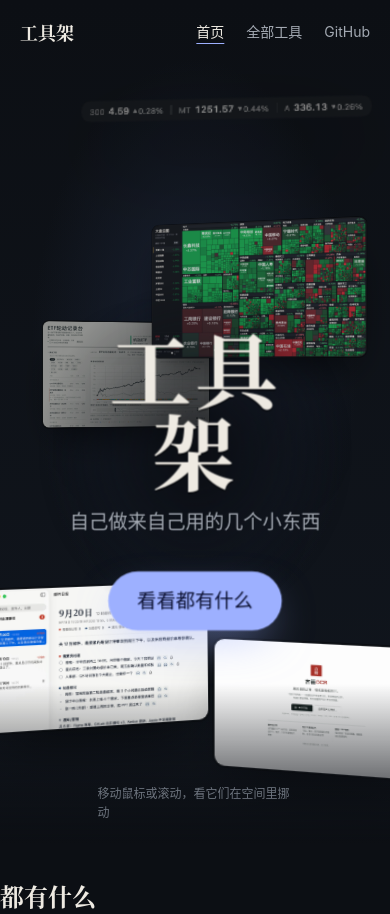
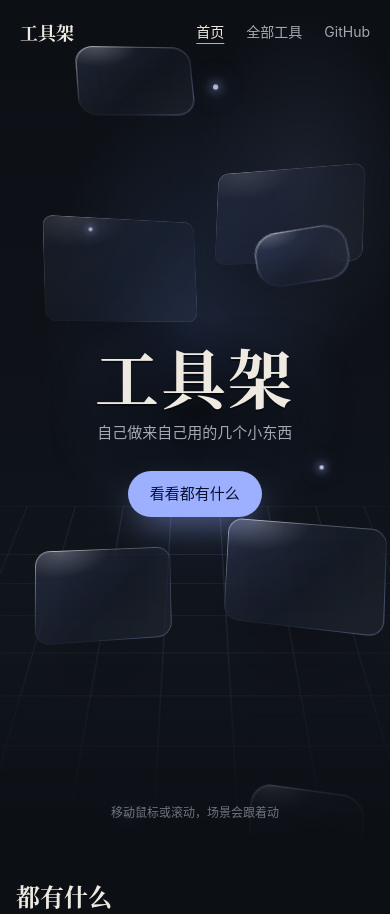
Before and after one commit to Kris8888888/kris8888888.github.io, a plain HTML site: page index.html in a window 390 px wide. Shown: the top 914 px of the page. Drawn offline with Linux system fonts and the light colour scheme.

Commit message:
首页视差改为抽象玻璃薄板 + 透视网格 + 光点；标题独立于三维场景；列表加缩略图
Co-Authored-By: Claude Fable 5.1 <noreply@anthropic.com>

```diff
--- a/index.html
+++ b/index.html
@@ -31,62 +31,92 @@ img{display:block;max-width:100%;height:auto}
 .nav nav a[aria-current="page"]{color:var(--ink);text-decoration:underline;text-underline-offset:6px;text-decoration-color:var(--accent)}
 .nav nav a:hover{color:var(--ink)}
 
-/* 三维舞台：截图是悬在空间里的平面，鼠标带动整个场景倾斜，滚动时各层按远近不同速度位移 */
+/* 三维舞台：一组悬在空间里的玻璃薄板 + 透视网格地面 + 几粒光点。鼠标带动场景倾斜，滚动时各层按远近不同速度位移，空闲时缓慢漂浮 */
 .hero{position:relative;height:100vh;height:100svh;min-height:560px;overflow:hidden;
   background:
-    radial-gradient(60% 50% at 50% 42%, #1A2233 0%, rgba(26,34,51,0) 70%),
+    radial-gradient(55% 45% at 50% 40%, #1B2438 0%, rgba(27,36,56,0) 70%),
+    radial-gradient(40% 30% at 78% 22%, rgba(157,176,255,.10) 0%, rgba(157,176,255,0) 70%),
     linear-gradient(180deg, var(--bg) 0%, var(--bg-2) 100%)}
-.hero::after{content:"";position:absolute;inset:auto 0 0 0;height:160px;background:linear-gradient(180deg,rgba(12,15,20,0),var(--bg));pointer-events:none;z-index:5}
-.stage{position:absolute;inset:0;perspective:1400px;perspective-origin:50% 45%}
+.hero::after{content:"";position:absolute;inset:auto 0 0 0;height:180px;background:linear-gradient(180deg,rgba(12,15,20,0),var(--bg));pointer-events:none;z-index:5}
+.stage{position:absolute;inset:0;perspective:1300px;perspective-origin:50% 42%}
 .scene{position:absolute;inset:0;transform-style:preserve-3d;transform:rotateX(var(--rx,0deg)) rotateY(var(--ry,0deg));will-change:transform}
-.layer{position:absolute;left:50%;top:50%;width:var(--w);transform-style:preserve-3d;
-  transform:translate3d(calc(-50% + var(--x)), calc(-50% + var(--y) + var(--sy,0px) * var(--p)), var(--z)) rotateY(var(--ay,0deg)) rotateX(var(--ax,0deg));
-  will-change:transform}
-.layer.shot{border-radius:10px;overflow:hidden;border:1px solid rgba(255,255,255,.08);background:#0A0D11;
-  box-shadow:0 30px 60px -20px rgba(0,0,0,.7), 0 0 0 1px rgba(0,0,0,.4)}
-.layer.shot img{width:100%;aspect-ratio:16/10;object-fit:cover;object-position:top left}
-.layer.far{filter:brightness(.62) saturate(.85)}
-.layer.mid{filter:brightness(.82)}
-.layer.strip img{width:100%;border-radius:8px;filter:drop-shadow(0 24px 40px rgba(0,0,0,.7))}
-.layer figcaption{position:absolute;left:10px;bottom:8px;font-size:12px;color:rgba(238,234,226,.7);background:rgba(10,13,17,.55);padding:2px 8px;border-radius:4px;backdrop-filter:blur(4px)}
+.layer{position:absolute;left:50%;top:50%;transform-style:preserve-3d;will-change:transform;
+  transform:translate3d(calc(-50% + var(--x)), calc(-50% + var(--y) + var(--sy,0px) * var(--p,0)), var(--z)) rotateX(var(--ax,0deg)) rotateY(var(--ay,0deg)) rotateZ(var(--az,0deg))}
 
-.layer.title{width:auto;text-align:center;pointer-events:none}
-.layer.title::before{content:"";position:absolute;inset:-30% -40%;background:radial-gradient(50% 50% at 50% 45%, rgba(12,15,20,.85) 0%, rgba(12,15,20,0) 70%);z-index:-1;transform:translateZ(-1px)}
-.layer.title h1{font-family:var(--serif);font-weight:700;font-size:clamp(64px,11vw,132px);line-height:1;letter-spacing:.04em;
+/* 地面：透视网格，向远处淡出 */
+.ground{position:absolute;inset:0;perspective:900px;perspective-origin:50% 30%;pointer-events:none}
+.floor{position:absolute;left:50%;top:58%;width:220vw;height:140vh;transform:translate(-50%,calc(var(--sy,0px) * -.06)) rotateX(80deg) rotateZ(var(--fz,0deg));transform-origin:50% 0;will-change:transform;
+  background-image:linear-gradient(rgba(157,176,255,.16) 1px, transparent 1px),linear-gradient(90deg, rgba(157,176,255,.16) 1px, transparent 1px);
+  background-size:72px 72px;background-position:50% 0;
+  -webkit-mask-image:radial-gradient(ellipse 45% 55% at 50% 0%, #000 0%, rgba(0,0,0,.5) 40%, transparent 75%);mask-image:radial-gradient(ellipse 45% 55% at 50% 0%, #000 0%, rgba(0,0,0,.5) 40%, transparent 75%)}
+
+/* 玻璃薄板：渐变描边 + 顶边高光 + 磨砂透出后面的板 */
+.slab{width:var(--w);height:var(--h);border-radius:16px;
+  background:linear-gradient(135deg, rgba(157,176,255,.13) 0%, rgba(157,176,255,.03) 55%, rgba(255,255,255,.05) 100%);
+  box-shadow:inset 0 1px 0 rgba(255,255,255,.22), inset 0 -1px 0 rgba(0,0,0,.25), 0 50px 90px -40px rgba(0,0,0,.9);
+  backdrop-filter:blur(10px) saturate(1.2);-webkit-backdrop-filter:blur(10px) saturate(1.2);
+  animation:drift var(--t,12s) ease-in-out var(--d,0s) infinite alternate}
+.slab::before{content:"";position:absolute;inset:0;border-radius:inherit;padding:1px;
+  background:linear-gradient(135deg, rgba(255,255,255,.55) 0%, rgba(255,255,255,.06) 35%, rgba(157,176,255,.10) 65%, rgba(157,176,255,.45) 100%);
+  -webkit-mask:linear-gradient(#000 0 0) content-box, linear-gradient(#000 0 0);-webkit-mask-composite:xor;mask:linear-gradient(#000 0 0) content-box, linear-gradient(#000 0 0);mask-composite:exclude;pointer-events:none}
+.slab::after{content:"";position:absolute;inset:0;border-radius:inherit;pointer-events:none;
+  background:radial-gradient(60% 50% at 18% 0%, rgba(255,255,255,.22) 0%, rgba(255,255,255,0) 60%)}
+.slab.dim{opacity:.55;filter:blur(.6px)}
+@keyframes drift{from{translate:0 0;rotate:0deg}to{translate:0 -18px;rotate:.6deg}}
+
+/* 光点 */
+.spark{width:5px;height:5px;border-radius:50%;background:#DDE4FF;box-shadow:0 0 10px 2px rgba(157,176,255,.7), 0 0 30px 6px rgba(157,176,255,.25);animation:twinkle var(--t,6s) ease-in-out var(--d,0s) infinite alternate}
+@keyframes twinkle{from{opacity:.35;scale:.8}to{opacity:1;scale:1.1}}
+
+.title{position:absolute;inset:0;z-index:4;display:flex;align-items:center;justify-content:center;pointer-events:none;padding-top:2vh}
+.title-in{text-align:center;transform:translate3d(var(--tx,0px),var(--ty,0px),0);will-change:transform}
+.title-in::before{content:"";position:absolute;inset:-30% -40%;z-index:-1;background:radial-gradient(50% 50% at 50% 45%, rgba(12,15,20,.85) 0%, rgba(12,15,20,0) 70%)}
+.title h1{font-family:var(--serif);font-weight:700;font-size:clamp(64px,11vw,132px);line-height:1;letter-spacing:.04em;
   text-shadow:0 2px 0 rgba(0,0,0,.4), 0 30px 60px rgba(0,0,0,.6)}
-.layer.title p{margin-top:14px;font-size:clamp(15px,1.6vw,19px);color:var(--ink-2)}
-.layer.title .cta{pointer-events:auto;display:inline-block;margin-top:26px;padding:11px 22px;border-radius:999px;background:var(--accent);color:var(--accent-ink);font-weight:500;font-size:15px;box-shadow:0 14px 34px -10px rgba(157,176,255,.6)}
-.layer.title .cta:hover{background:var(--accent-hover)}
+.title p{margin-top:14px;font-size:clamp(15px,1.6vw,19px);color:var(--ink-2)}
+.title .cta{pointer-events:auto;display:inline-block;margin-top:26px;padding:11px 22px;border-radius:999px;background:var(--accent);color:var(--accent-ink);font-weight:500;font-size:15px;box-shadow:0 14px 34px -10px rgba(157,176,255,.6)}
+.title .cta:hover{background:var(--accent-hover)}
 .hint{position:absolute;left:50%;bottom:22px;transform:translateX(-50%);z-index:6;font-size:12px;color:var(--ink-3)}
 
-/* 桌面构图：五张图围着标题，远近不一 */
-.l-market{--w:44vw;--x:30vw;--y:-14vh;--z:-360px;--ay:-18deg;--p:-.10}
-.l-etf{--w:38vw;--x:-33vw;--y:-2vh;--z:-560px;--ay:16deg;--p:-.16}
-.l-mail{--w:30vw;--x:-25vw;--y:26vh;--z:40px;--ay:12deg;--ax:3deg;--p:.06}
-.l-guji{--w:26vw;--x:29vw;--y:27vh;--z:120px;--ay:-12deg;--p:.10}
-.l-strip{--w:26vw;--x:4vw;--y:-30vh;--z:260px;--ay:-4deg;--ax:8deg;--p:.18}
-.l-title{--x:0px;--y:2vh;--z:200px;--p:.02}
+/* 桌面构图 */
+.s1{--w:34vw;--h:22vw;--x:-30vw;--y:-6vh;--z:-520px;--ay:22deg;--ax:6deg;--az:-3deg;--p:-.14;--t:14s;--d:-3s}
+.s2{--w:30vw;--h:19vw;--x:31vw;--y:-16vh;--z:-420px;--ay:-24deg;--ax:5deg;--az:2deg;--p:-.11;--t:13s;--d:-7s}
+.s3{--w:19vw;--h:12vw;--x:-22vw;--y:24vh;--z:-120px;--ay:16deg;--ax:10deg;--az:-2deg;--p:-.02;--t:11s;--d:-1s}
+.s4{--w:21vw;--h:13vw;--x:26vw;--y:22vh;--z:-60px;--ay:-18deg;--ax:8deg;--az:3deg;--p:.02;--t:12s;--d:-5s}
+.s5{--w:12vw;--h:8vw;--x:-9vw;--y:-30vh;--z:120px;--ay:10deg;--ax:14deg;--az:-6deg;--p:.10;--t:10s;--d:-2s}
+.s6{--w:10vw;--h:6.5vw;--x:15vw;--y:33vh;--z:220px;--ay:-12deg;--ax:12deg;--az:4deg;--p:.16;--t:9s;--d:-6s}
+.s7{--w:7vw;--h:4.5vw;--x:12vw;--y:-27vh;--z:300px;--ay:-6deg;--ax:16deg;--az:-8deg;--p:.20;--t:8s;--d:-4s}
+.k1{--x:-36vw;--y:-28vh;--z:-300px;--p:-.08;--t:5s;--d:-1s}
+.k2{--x:38vw;--y:8vh;--z:-200px;--p:-.05;--t:7s;--d:-3s}
+.k3{--x:-14vw;--y:36vh;--z:160px;--p:.12;--t:6s;--d:-2s}
+.k4{--x:5vw;--y:-38vh;--z:40px;--p:.06;--t:8s;--d:-5s}
 
 @media (max-width:720px){
   .hero{min-height:620px}
   .stage{perspective:900px}
-  .l-market{--w:78vw;--x:22vw;--y:-24vh;--z:-360px;--ay:-14deg}
-  .l-etf{--w:70vw;--x:-28vw;--y:-6vh;--z:-560px;--ay:12deg}
-  .l-mail{--w:56vw;--x:-24vw;--y:27vh;--z:20px;--ay:10deg}
-  .l-guji{--w:48vw;--x:28vw;--y:30vh;--z:90px;--ay:-10deg}
-  .l-strip{--w:58vw;--x:6vw;--y:-30vh;--z:200px}
-  .l-market{--y:-20vh}
-  .l-title{--y:4vh}
-  .layer figcaption{display:none}
+  .floor{top:60%;background-size:48px 48px}
+  .s1{--w:64vw;--h:42vw;--x:-30vw;--y:-22vh}
+  .s2{--w:58vw;--h:36vw;--x:34vw;--y:-30vh}
+  .s3{--w:40vw;--h:26vw;--x:-26vw;--y:26vh}
+  .s4{--w:44vw;--h:28vw;--x:30vw;--y:22vh}
+  .s5{--w:26vw;--h:17vw;--x:-14vw;--y:-34vh}
+  .s6{--w:22vw;--h:14vw;--x:22vw;--y:36vh}
+  .s7{--w:16vw;--h:10vw;--x:18vw;--y:-14vh}
 }
 
-/* 首页下方：五个入口一行一条 */
-.list{padding:36px 0 8px}
+/* 首页下方：五个入口，一行一条，左边缩略图 */
+.list{padding:36px 16px 8px}
 .list h2{font-family:var(--serif);font-weight:700;font-size:24px;line-height:1.3;margin-bottom:6px}
 .list .lede{color:var(--ink-2);margin-bottom:18px}
-.row{display:grid;grid-template-columns:minmax(0,1fr) auto;gap:8px 24px;align-items:center;padding:18px 0;border-top:1px solid var(--rule)}
+.row{display:grid;grid-template-columns:220px minmax(0,1fr) auto;gap:8px 24px;align-items:center;padding:18px 0;border-top:1px solid var(--rule)}
 .row:last-child{border-bottom:1px solid var(--rule)}
+.row .thumb{display:block;aspect-ratio:16/10;border-radius:8px;overflow:hidden;background:var(--surface);border:1px solid var(--rule)}
+.row .thumb img{width:100%;height:100%;object-fit:cover;object-position:top left}
+.row .thumb.strip{display:flex;align-items:center;padding:0 10%;background:#22262C}
+.row .thumb.strip img{height:auto;object-fit:contain;border-radius:6px}
 .row h3{font-family:var(--serif);font-weight:700;font-size:21px;line-height:1.3;display:flex;align-items:baseline;gap:10px;flex-wrap:wrap}
+.row h3 a{color:inherit}
+.row h3 a:hover{color:var(--accent-hover)}
 .row h3 small{font-family:var(--sans);font-weight:400;font-size:12px;color:var(--ink-3)}
 .row p{color:var(--ink-2);font-size:15px;margin-top:4px;max-width:44em}
 .row .act{white-space:nowrap;display:flex;gap:14px;align-items:center}
@@ -94,7 +124,7 @@ img{display:block;max-width:100%;height:auto}
 .row .btn:hover{border-color:var(--accent);color:var(--accent-hover)}
 .row .alt{font-size:13px;color:var(--ink-3);text-decoration:underline;text-underline-offset:3px;text-decoration-color:var(--rule)}
 .row .alt:hover{color:var(--accent)}
-@media (max-width:720px){.row{grid-template-columns:1fr}.row .act{margin-top:2px}}
+@media (max-width:720px){.row{grid-template-columns:1fr;gap:10px}.row .act{margin-top:2px}}
 
 .foot{margin:44px auto 0;padding:18px 16px calc(40px + env(safe-area-inset-bottom));max-width:1040px;border-top:1px solid var(--rule);color:var(--ink-3);font-size:13px;display:flex;justify-content:space-between;gap:16px;flex-wrap:wrap}
 .foot a{color:var(--ink-3);text-decoration:underline;text-underline-offset:3px;text-decoration-color:var(--rule)}
@@ -102,7 +132,8 @@ img{display:block;max-width:100%;height:auto}
 
 @media (prefers-reduced-motion:reduce){
   .scene{transform:none!important}
-  .layer{transform:translate3d(calc(-50% + var(--x)), calc(-50% + var(--y)), var(--z)) rotateY(var(--ay,0deg)) rotateX(var(--ax,0deg))!important}
+  .slab,.spark{animation:none!important}
+  .layer{transform:translate3d(calc(-50% + var(--x)), calc(-50% + var(--y)), var(--z)) rotateX(var(--ax,0deg)) rotateY(var(--ay,0deg)) rotateZ(var(--az,0deg))!important}
   html{scroll-behavior:auto}
 }
 </style>
@@ -112,43 +143,54 @@ img{display:block;max-width:100%;height:auto}
 
 <section class="hero" aria-label="首页">
   <div class="stage" id="stage">
+    <div class="ground" aria-hidden="true"><div class="floor" id="floor"></div></div>
     <div class="scene" id="scene">
-      <figure class="layer shot far l-etf"><img src="assets/etf-workbench.jpg" alt="ETF 轮动记录台"><figcaption>ETF 轮动记录台</figcaption></figure>
-      <figure class="layer shot mid l-market"><img src="assets/market-cloud.jpg" alt="大盘云图"><figcaption>大盘云图</figcaption></figure>
-      <figure class="layer shot l-mail"><img src="assets/mail-digest.jpg" alt="邮件日报"><figcaption>邮件日报</figcaption></figure>
-      <figure class="layer shot l-guji"><img src="assets/gujiocr.jpg" alt="古籍OCR"><figcaption>古籍OCR</figcaption></figure>
-      <figure class="layer strip l-strip"><img src="assets/xiaotiao.png" alt="小条"></figure>
-      <div class="layer title l-title">
-        <h1>工具架</h1>
-        <p>自己做来自己用的几个小东西</p>
-        <a class="cta" href="#list">看看都有什么</a>
-      </div>
+      <div class="layer slab dim s1" aria-hidden="true"></div>
+      <div class="layer slab dim s2" aria-hidden="true"></div>
+      <div class="layer slab s3" aria-hidden="true"></div>
+      <div class="layer slab s4" aria-hidden="true"></div>
+      <div class="layer slab s5" aria-hidden="true"></div>
+      <div class="layer slab s6" aria-hidden="true"></div>
+      <div class="layer slab s7" aria-hidden="true"></div>
+      <i class="layer spark k1" aria-hidden="true"></i><i class="layer spark k2" aria-hidden="true"></i><i class="layer spark k3" aria-hidden="true"></i><i class="layer spark k4" aria-hidden="true"></i>
     </div>
   </div>
-  <div class="hint">移动鼠标或滚动，看它们在空间里挪动</div>
+  <div class="title" id="title">
+    <div class="title-in">
+      <h1>工具架</h1>
+      <p>自己做来自己用的几个小东西</p>
+      <a class="cta" href="#list">看看都有什么</a>
+    </div>
+  </div>
+  <div class="hint">移动鼠标或滚动，场景会跟着动</div>
 </section>
 
 <section class="wrap list" id="list">
   <h2>都有什么</h2>
   <p class="lede">两个网页，三个 Mac 应用。想看截图和说明去<a href="tools.html">全部工具</a>。</p>
   <div class="row">
-    <div><h3>大盘云图<small>网页</small></h3><p>A 股全市场热力图，按申万行业和市值铺开，红涨绿跌，行情实时。</p></div>
+    <a class="thumb" href="https://kris8888888.github.io/market-cloud/" tabindex="-1" aria-hidden="true"><img src="assets/market-cloud.jpg" alt="" loading="lazy"></a>
+    <div><h3><a href="https://kris8888888.github.io/market-cloud/">大盘云图</a><small>网页</small></h3><p>A 股全市场热力图，按申万行业和市值铺开，红涨绿跌，行情实时。</p></div>
     <div class="act"><a class="btn" href="https://kris8888888.github.io/market-cloud/">打开</a><a class="alt" href="https://github.com/Kris8888888/market-cloud" rel="noopener">源码</a></div>
   </div>
   <div class="row">
-    <div><h3>ETF 轮动记录台<small>网页</small></h3><p>ETF 轮动、全天候、海龟策略的一页式回测台，参数随手改，净值当场画。</p></div>
+    <a class="thumb" href="https://kris8888888.github.io/etf-workbench/" tabindex="-1" aria-hidden="true"><img src="assets/etf-workbench.jpg" alt="" loading="lazy"></a>
+    <div><h3><a href="https://kris8888888.github.io/etf-workbench/">ETF 轮动记录台</a><small>网页</small></h3><p>ETF 轮动、全天候、海龟策略的一页式回测台，参数随手改，净值当场画。</p></div>
     <div class="act"><a class="btn" href="https://kris8888888.github.io/etf-workbench/">打开</a><a class="alt" href="https://github.com/Kris8888888/etf-workbench" rel="noopener">源码</a></div>
   </div>
   <div class="row">
-    <div><h3>邮件日报<small>macOS · 1.3</small></h3><p>到点自动读「邮件」App，AI 写成一分钟能读完的日报，弹一张卡片，每条都能跳回原邮件。</p></div>
+    <a class="thumb" href="https://github.com/Kris8888888/mail-digest" tabindex="-1" aria-hidden="true"><img src="assets/mail-digest.jpg" alt="" loading="lazy"></a>
+    <div><h3><a href="https://github.com/Kris8888888/mail-digest">邮件日报</a><small>macOS · 1.3</small></h3><p>到点自动读「邮件」App，AI 写成一分钟能读完的日报，弹一张卡片，每条都能跳回原邮件。</p></div>
     <div class="act"><a class="btn" href="https://github.com/Kris8888888/mail-digest/releases/download/v1.3/MailDigest-1.3.dmg">下载 .dmg</a><a class="alt" href="https://github.com/Kris8888888/mail-digest" rel="noopener">说明</a></div>
   </div>
   <div class="row">
-    <div><h3>小条<small>macOS · 1.2</small></h3><p>桌面上一条置顶半透明的小行情条，鼠标穿透、一键隐藏、能伪装成时钟。</p></div>
+    <a class="thumb strip" href="https://github.com/Kris8888888/xiaotiao" tabindex="-1" aria-hidden="true"><img src="assets/xiaotiao.png" alt="" loading="lazy"></a>
+    <div><h3><a href="https://github.com/Kris8888888/xiaotiao">小条</a><small>macOS · 1.2</small></h3><p>桌面上一条置顶半透明的小行情条，鼠标穿透、一键隐藏、能伪装成时钟。</p></div>
     <div class="act"><a class="btn" href="https://github.com/Kris8888888/xiaotiao/releases/download/v1.2/Xiaotiao-1.2.dmg">下载 .dmg</a><a class="alt" href="https://github.com/Kris8888888/xiaotiao" rel="noopener">说明</a></div>
   </div>
   <div class="row">
-    <div><h3>古籍OCR<small>macOS · 1.0</small></h3><p>把扫描的竖排古籍批量识别成可检索文本，全程本机运行。</p></div>
+    <a class="thumb" href="https://github.com/Kris8888888/GujiOCR" tabindex="-1" aria-hidden="true"><img src="assets/gujiocr.jpg" alt="" loading="lazy"></a>
+    <div><h3><a href="https://github.com/Kris8888888/GujiOCR">古籍OCR</a><small>macOS · 1.0</small></h3><p>把扫描的竖排古籍批量识别成可检索文本，全程本机运行。</p></div>
     <div class="act"><a class="btn" href="https://github.com/Kris8888888/GujiOCR/releases/download/1.0/OCR-.zip">下载 .zip</a><a class="alt" href="https://github.com/Kris8888888/GujiOCR" rel="noopener">说明</a></div>
   </div>
 </section>
@@ -160,14 +202,17 @@ img{display:block;max-width:100%;height:auto}
 
 <script>
 (function(){
-  const scene = document.getElementById('scene'), stage = document.getElementById('stage');
+  const scene = document.getElementById('scene'), stage = document.getElementById('stage'), floor = document.getElementById('floor'), title = document.querySelector('.title-in');
   const reduce = matchMedia('(prefers-reduced-motion: reduce)').matches;
   if (reduce) return;
-  let tx = 0, ty = 0, cx = 0, cy = 0, raf = 0;   // 目标角度与当前角度，做缓动
+  let tx = 0, ty = 0, cx = 0, cy = 0, raf = 0, sy = 0;   // 目标角度与当前角度，做缓动
   function tick(){
     cx += (tx - cx) * 0.08; cy += (ty - cy) * 0.08;
     scene.style.setProperty('--ry', cx.toFixed(3) + 'deg');
     scene.style.setProperty('--rx', cy.toFixed(3) + 'deg');
+    floor.style.setProperty('--fz', (cx * -0.6).toFixed(3) + 'deg');
+    title.style.setProperty('--tx', (cx * -1.6).toFixed(2) + 'px');
+    title.style.setProperty('--ty', (cy * 1.6 + sy * 0.12).toFixed(2) + 'px');
     raf = (Math.abs(tx - cx) > 0.01 || Math.abs(ty - cy) > 0.01) ? requestAnimationFrame(tick) : 0;
   }
   function aim(nx, ny){ tx = nx * 9; ty = -ny * 6; if (!raf) raf = requestAnimationFrame(tick); }
@@ -186,8 +231,7 @@ img{display:block;max-width:100%;height:auto}
     }, { passive: true });
   }
   // 滚动：各层按 --p 不同速度位移，形成视差
-  let sy = 0;
-  function onScroll(){ const y = Math.min(window.scrollY, window.innerHeight); if (y !== sy) { sy = y; scene.style.setProperty('--sy', y + 'px'); } }
+  function onScroll(){ const y = Math.min(window.scrollY, window.innerHeight); if (y !== sy) { sy = y; scene.style.setProperty('--sy', y + 'px'); floor.style.setProperty('--sy', y + 'px'); title.style.setProperty('--ty', (cy * 1.6 + sy * 0.12).toFixed(2) + 'px'); } }
   window.addEventListener('scroll', onScroll, { passive: true });
   onScroll();
 })();
```
